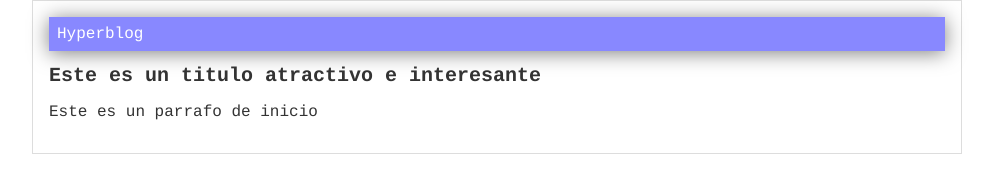
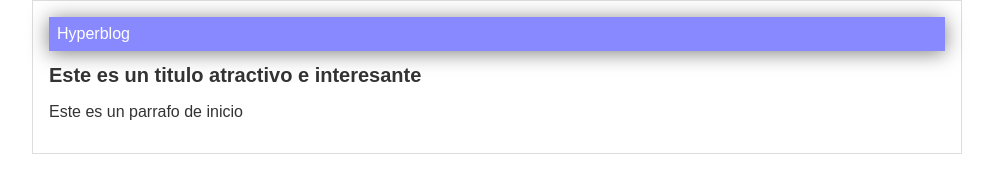
Before and after one commit to Den2is/Hyper, a plain HTML site: page index.html in a window 1280 px wide. Shown: the whole page, without its empty margins (143-1136 px from the left). Drawn offline with Linux system fonts and the light colour scheme.

Commit message:
Cambiando tipografia

```diff
--- a/estilos/stilos.css
+++ b/estilos/stilos.css
@@ -2,7 +2,7 @@ body
 {
 	color: #333;
 	text-align: center;
-	font-family: "Courier";
+	font-family: "Arial";
 	font-size: 16px;
 	margin: 0;
 	padding: 0;
```
